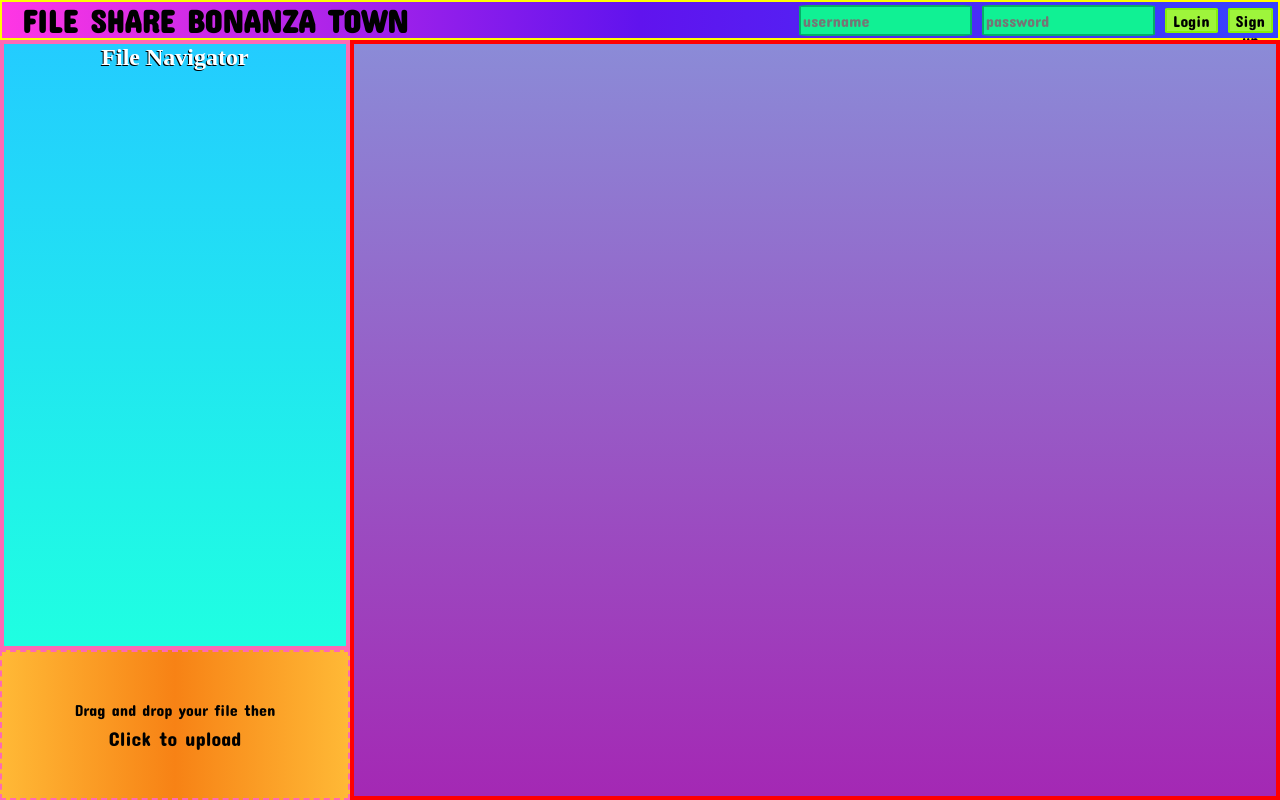
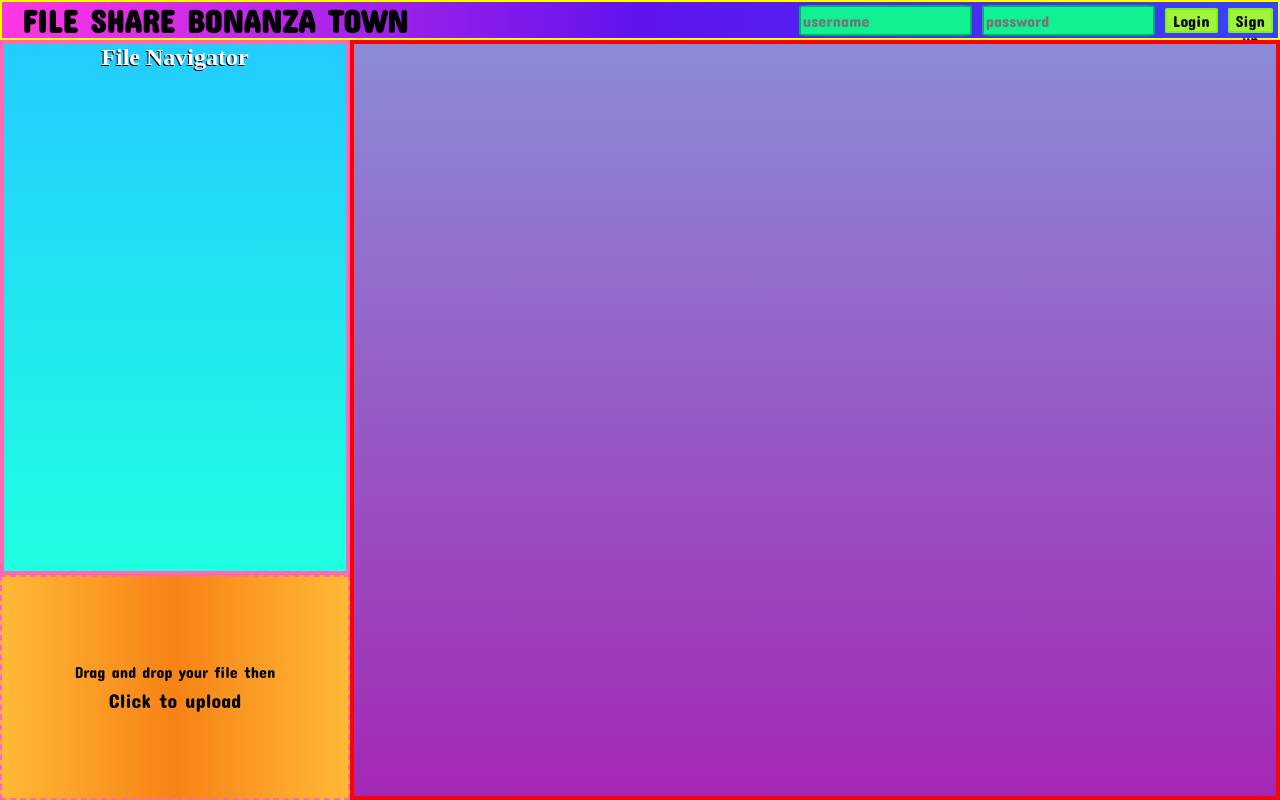
Before and after one commit to Ronagens/bonanza-town, a React app: page / in a window 1280 px wide. Built offline with nearby package versions, Linux system fonts and the light colour scheme; no server answers.

Commit message:
Tiny change to css

```diff
--- a/client/stylesheets/styles.css
+++ b/client/stylesheets/styles.css
@@ -89,7 +89,7 @@ pre {
   background-color: coral;
   display: grid;
   grid-template-columns: 350px 1fr;
-  grid-template-rows: 40px 1fr 150px;
+  grid-template-rows: 40px 1fr 225px;
   height: 100vh;
   margin: 0px;
 }
@@ -134,7 +134,7 @@ pre {
 
 .file-upload {
   grid-row-start: 3;
-  height: 146px;
+  height: 221px;
   background-color: forestgreen;
 }
 
```
